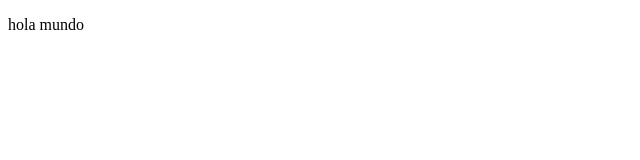
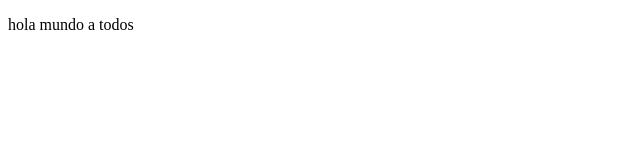
Before and after one commit to diegosach/proyectoDemoCursoPrework, a plain HTML site: page index.html in a window 1280 px wide. Shown: the full height of the page, 0-640 px from the left. Drawn offline with Linux system fonts and the light colour scheme.

Commit message:
cambios agregamos sitio de twitch

```diff
--- a/index.html
+++ b/index.html
@@ -8,7 +8,7 @@
 </head>
 <body>
     <p>
-        hola mundo
+        hola mundo a todos
     </p>
 </body>
 </html>
```
